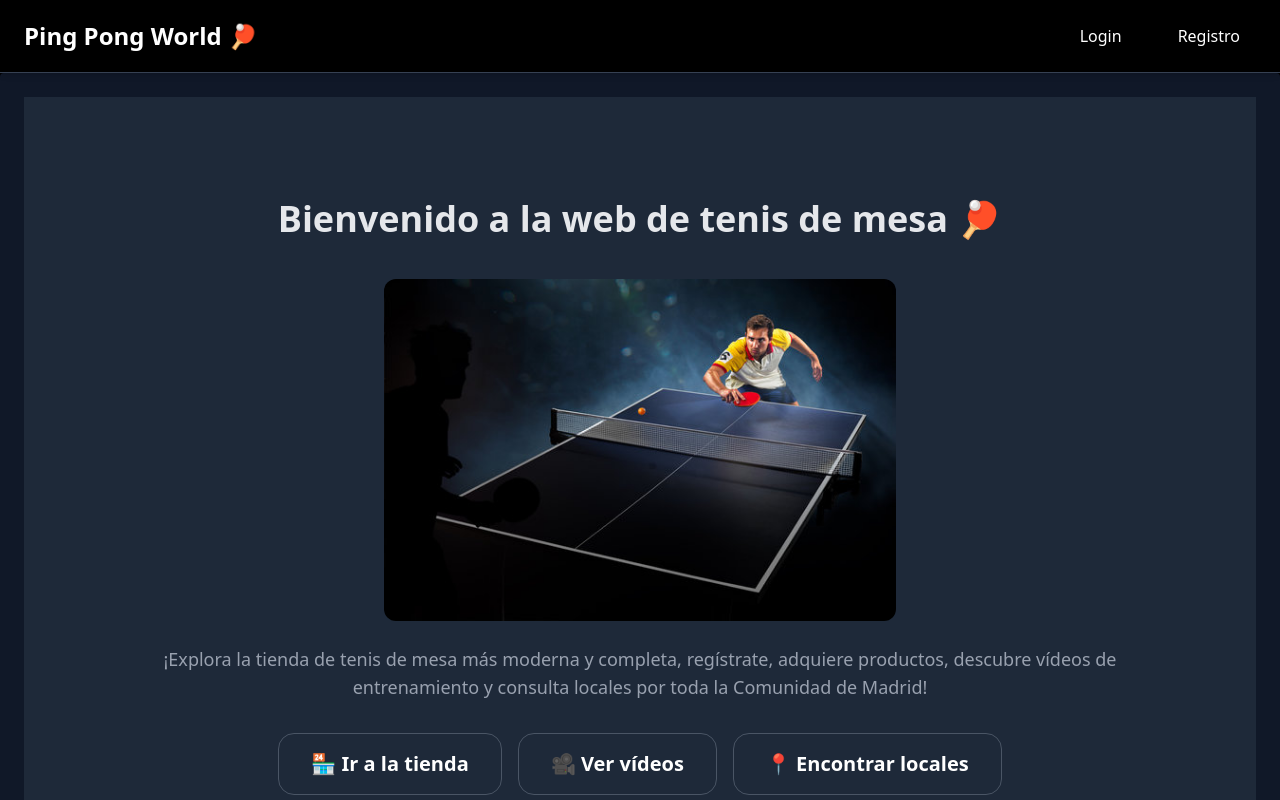
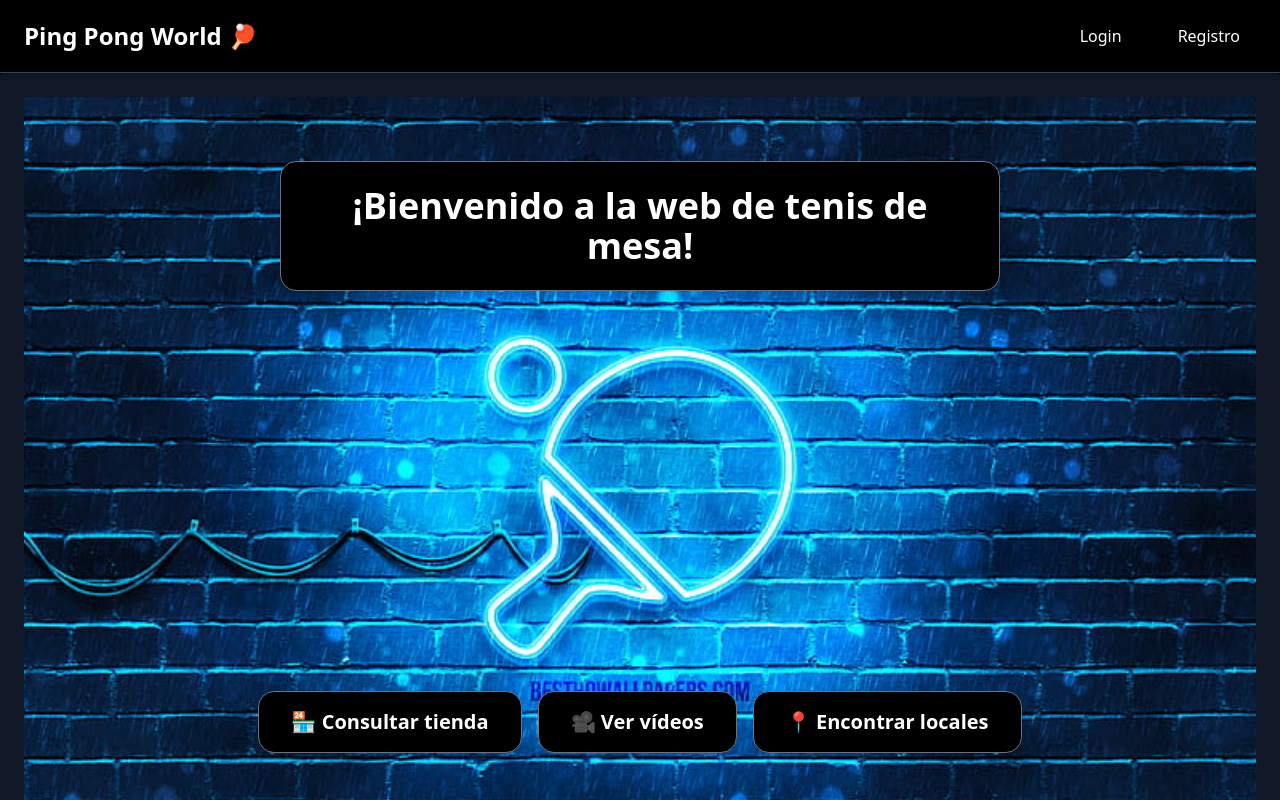
Before and after one commit to MarioGonzalezVela/front-web-tenis-mesa, a Next.js app: page / in a window 1280 px wide. Shown: the top 800 px of the page. Built offline with nearby package versions, Linux system fonts and the light colour scheme.

Commit message:
Add small details

```diff
--- a/src/app/favoriteVideos/page.tsx
+++ b/src/app/favoriteVideos/page.tsx
@@ -66,11 +66,11 @@ export default function FavoriteVideosPage() {
                 title={fav.video.title}
                 allowFullScreen
               ></iframe>
-              <h2 className="text-lg sm:text-xl font-semibold text-gray-200 mt-4">{fav.video.title}</h2>
+              <h2 className="text-lg sm:text-xl font-semibold text-gray-200 mt-4 mb-4">{fav.video.title}</h2>
               <p className="text-gray-400 text-sm sm:text-base">{fav.video.description}</p>
 
               <button
-                className="mt-4 bg-red-600 hover:bg-red-700 text-white px-4 py-2 rounded-2xl transition w-full sm:w-auto"
+                className="mt-4 bg-red-600 hover:bg-red-400 text-white px-4 py-2 rounded-2xl transition w-full sm:w-auto"
                 onClick={() => removeFromFavorites(fav.id)}
               >
                 ❌ Eliminar de favoritos
--- a/src/app/page.tsx
+++ b/src/app/page.tsx
@@ -1,51 +1,41 @@
 'use client';
 
-import Image from "next/image";
 import { useRouter } from 'next/navigation';
 
 export default function Home() {
   const router = useRouter();
 
   return (
-    <div className="min-h-screen w-full flex flex-col items-center justify-center bg-gray-800 bg-opacity-80 py-10 px-4">
-      <div className="max-w-screen-lg w-full h-full text-center">
-        <h1 className="text-3xl sm:text-4xl font-bold mb-10 text-gray-200">Bienvenido a la web de tenis de mesa 🏓</h1>
+    <div
+      className="min-h-screen w-full flex flex-col items-center justify-between bg-cover bg-center bg-no-repeat py-10 px-4"
+      style={{ backgroundImage: "url('/backgroundImage.jpg')" }}
+    >
+      <div className="max-w-screen-md w-full text-center p-6 rounded-xl">
+        <h1 className="text-3xl bg-black rounded-2xl p-6 sm:text-4xl font-bold mb-6 text-white border border-gray-500">¡Bienvenido a la web de tenis de mesa!</h1>
+      </div>
 
-        <Image
-          src="/HomeImage.jpg"
-          alt="Tenis de mesa en acción"
-          width={700}
-          height={400}
-          className="rounded-xl mx-auto w-full max-w-md sm:max-w-lg"
-        />
-
-        <p className="mt-6 text-gray-400 text-md sm:text-lg">
-          ¡Explora la tienda de tenis de mesa más moderna y completa, regístrate, adquiere productos, descubre vídeos de entrenamiento y consulta locales por toda la Comunidad de Madrid!
-        </p>
-
-        <div className="mt-8 flex flex-wrap justify-center gap-4">
+      <div className="mt-auto mb-10 flex flex-wrap justify-center gap-4">
         <button
-            className="bg-gray-800 hover:bg-gray-700 text-white px-6 py-3 sm:px-8 sm:py-4 rounded-2xl text-lg sm:text-xl font-semibold border border-gray-600 transition"
+          className="bg-black hover:bg-gray-800 text-white px-6 mb-16 sm:px-8 sm:py-4 rounded-2xl text-lg sm:text-xl font-semibold border border-gray-500 transition"
           onClick={() => router.push('/store')}
         >
-            🏪 Ir a la tienda
+          🏪 Consultar tienda
         </button>
 
         <button
-            className="bg-gray-800 hover:bg-gray-700 text-white px-6 py-3 sm:px-8 sm:py-4 rounded-2xl text-lg sm:text-xl font-semibold border border-gray-600 transition"
+          className="bg-black hover:bg-gray-800 text-white px-6 mb-16 sm:px-8 sm:py-4 rounded-2xl text-lg sm:text-xl font-semibold border border-gray-500 transition"
           onClick={() => router.push('/video')}
         >
           🎥 Ver vídeos
         </button>
 
         <button
-            className="bg-gray-800 hover:bg-gray-700 text-white px-6 py-3 sm:px-8 sm:py-4 rounded-2xl text-lg sm:text-xl font-semibold border border-gray-600 transition"
+          className="bg-black hover:bg-gray-800 text-white px-6 mb-16 sm:px-8 sm:py-4 rounded-2xl text-lg sm:text-xl font-semibold border border-gray-500 transition"
           onClick={() => router.push('/location')}
         >
           📍 Encontrar locales
         </button>
       </div>
     </div>
-    </div>
   );
 }
--- a/src/components/Header.tsx
+++ b/src/components/Header.tsx
@@ -23,7 +23,7 @@ export default function Header() {
   return (
     <header className="shadow-md sticky top-0 z-50 border-b bg-black text-white border-gray-700">
       <div className="max-w-7xl mx-auto px-6 py-4 flex justify-between items-center">
-        <button onClick={() => handleNav('/')} className="text-2xl font-bold hover:text-gray-500 transition">
+        <button onClick={() => handleNav('/')} className="text-2xl font-bold hover:text-blue-300 transition">
           Ping Pong World 🏓
         </button>
 
@@ -39,17 +39,17 @@ export default function Header() {
         <nav className="hidden md:flex gap-6 font-medium">
           {!isAuthenticated ? (
             <>
-              <button onClick={() => handleNav('/login')} className="px-4 py-2 hover:text-gray-500 transition">Login</button>
-              <button onClick={() => handleNav('/register')} className="px-4 py-2 hover:text-gray-500 transition">Registro</button>
+              <button onClick={() => handleNav('/login')} className="px-4 py-2 hover:text-blue-500 transition">Login</button>
+              <button onClick={() => handleNav('/register')} className="px-4 py-2 hover:text-blue-500 transition">Registro</button>
             </>
           ) : (
             <>
-              <button onClick={() => handleNav('/store')} className={`px-5 py-2 ${pathname === '/store' ? 'font-bold border-b-2 border-gray-500' : 'hover:text-gray-500'}`}>Tienda</button>
-              <button onClick={() => handleNav('/history')} className={`px-5 py-2 ${pathname === '/history' ? 'font-bold border-b-2 border-gray-500' : 'hover:text-gray-500'}`}>Historia</button>
-              <button onClick={() => handleNav('/video')} className={`px-5 py-2 ${pathname === '/video' ? 'font-bold border-b-2 border-gray-500' : 'hover:text-gray-500'}`}>Vídeos</button>
-              <button onClick={() => handleNav('/location')} className={`px-5 py-2 ${pathname === '/location' ? 'font-bold border-b-2 border-gray-500' : 'hover:text-gray-500'}`}>Locales</button>
-              <button onClick={() => handleNav('/contact')} className={`px-5 py-2 ${pathname === '/contact' ? 'font-bold border-b-2 border-gray-500' : 'hover:text-gray-500'}`}>Contacto</button>
-              <button onClick={() => handleNav('/profile')} className={`px-5 py-2 ${pathname === '/profile' ? 'font-bold border-b-2 border-gray-500' : 'hover:text-gray-500'}`}>Perfil</button>
+              <button onClick={() => handleNav('/store')} className={`px-5 py-2 ${pathname === '/store' ? 'font-bold border-b-2 border-gray-500' : 'hover:text-blue-500'}`}>Tienda</button>
+              <button onClick={() => handleNav('/history')} className={`px-5 py-2 ${pathname === '/history' ? 'font-bold border-b-2 border-gray-500' : 'hover:text-blue-500'}`}>Historia</button>
+              <button onClick={() => handleNav('/video')} className={`px-5 py-2 ${pathname === '/video' ? 'font-bold border-b-2 border-gray-500' : 'hover:text-blue-500'}`}>Vídeos</button>
+              <button onClick={() => handleNav('/location')} className={`px-5 py-2 ${pathname === '/location' ? 'font-bold border-b-2 border-gray-500' : 'hover:text-blue-500'}`}>Locales</button>
+              <button onClick={() => handleNav('/contact')} className={`px-5 py-2 ${pathname === '/contact' ? 'font-bold border-b-2 border-gray-500' : 'hover:text-blue-500'}`}>Contacto</button>
+              <button onClick={() => handleNav('/profile')} className={`px-5 py-2 ${pathname === '/profile' ? 'font-bold border-b-2 border-gray-500' : 'hover:text-blue-500'}`}>Perfil</button>
               <button onClick={handleLogout} className="px-4 py-2 hover:text-red-500 transition">Cerrar sesión</button>
             </>
           )}
```
Also changed, not shown: public/BackgroundImage.jpg (added). Lines whose indentation alone changed are shown as unchanged.
